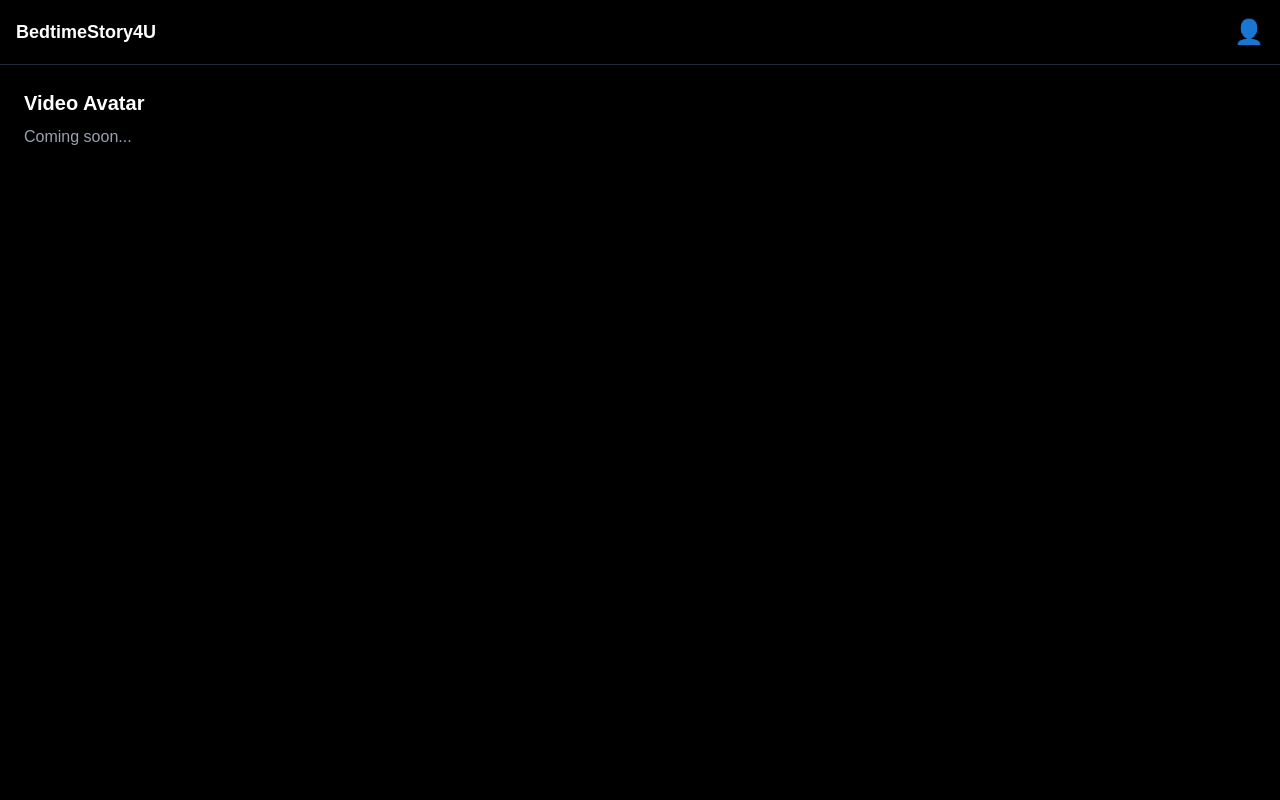
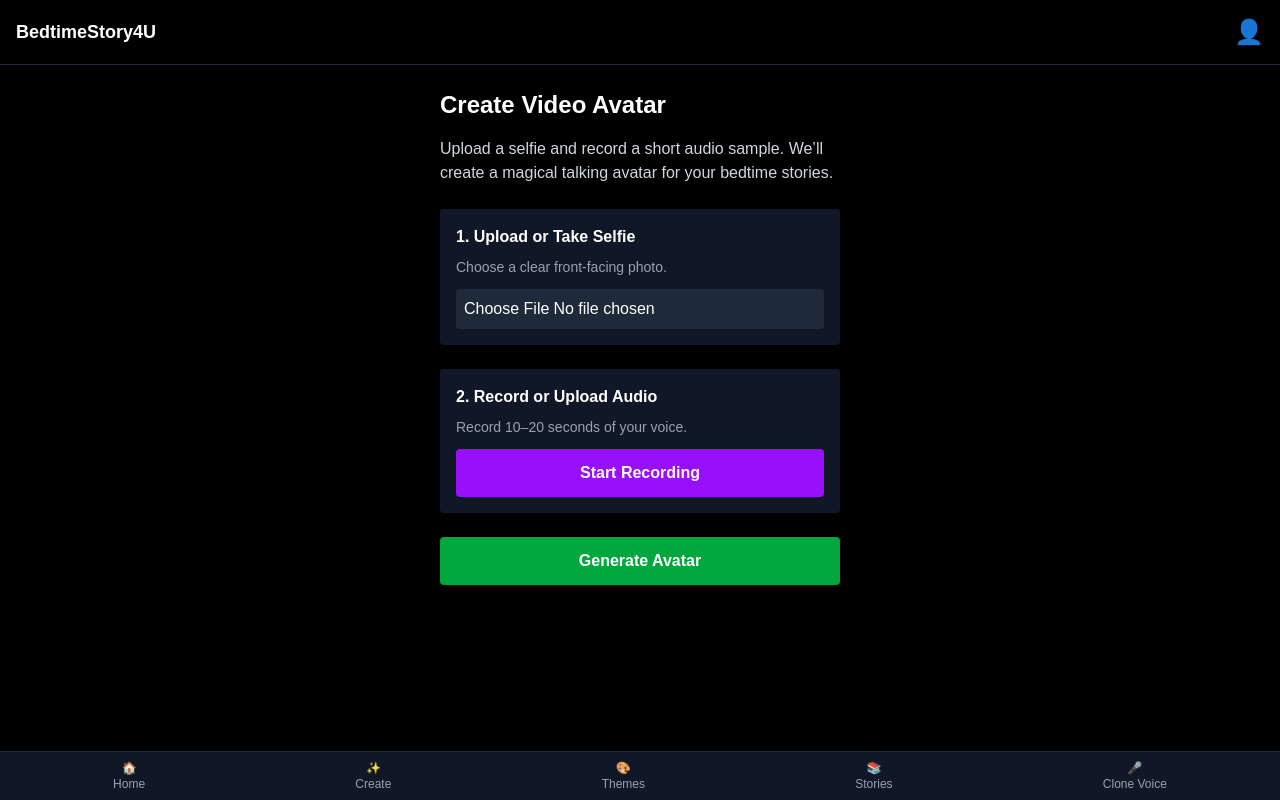
Before and after one commit to radhakantarout/bedtimestory4u-web, a Next.js app: page /video-avatar in a window 1280 px wide. Built offline with nearby package versions, Linux system fonts and the light colour scheme; sample sign-in values are in the browser's storage.

Commit message:
update the pages 9

```diff
--- /dev/null
+++ b/app/avatar-preview/page.tsx
@@ -0,0 +1,41 @@
+"use client";
+
+import { useSearchParams } from "next/navigation";
+
+export default function AvatarPreview() {
+  const params = useSearchParams();
+  const url = params.get("url");
+
+  return (
+    <div className="relative w-full h-screen overflow-hidden bg-black text-white">
+
+      {/* Background Video */}
+      <video
+        src={url || ""}
+        autoPlay
+        loop
+        muted
+        playsInline
+        className="absolute top-0 left-0 w-full h-full object-cover opacity-40"
+      />
+
+      {/* Dark overlay */}
+      <div className="absolute inset-0 bg-black/40"></div>
+
+      {/* Foreground content */}
+      <div className="relative z-10 flex flex-col items-center justify-center h-full p-6 text-center">
+        <h1 className="text-3xl font-bold mb-4">Your Avatar is Ready</h1>
+        <p className="text-gray-300 max-w-md">
+          This avatar will appear in the background while your bedtime stories play.
+        </p>
+
+        <button
+          onClick={() => window.history.back()}
+          className="mt-8 bg-purple-600 px-6 py-3 rounded-lg font-semibold"
+        >
+          Go Back
+        </button>
+      </div>
+    </div>
+  );
+}
--- a/app/profile/page.tsx
+++ b/app/profile/page.tsx
@@ -3,8 +3,6 @@
 import useAuth from "@/hooks/useAuth";
 import { logout } from "@/lib/auth";
 import { useRouter } from "next/navigation";
-import Image from "next/image";
-import Link from "next/link";
 import { useEffect, useState } from "react";
 import { apiGet } from "@/lib/api";
 import BottomNav from "@/components/BottomNav";
@@ -33,58 +31,63 @@ export default function ProfilePage() {
     <div className="min-h-screen bg-black text-white pb-20">
       <div className="p-6 max-w-md mx-auto">
 
-        {/* Avatar */}
-        <div className="flex flex-col items-center mt-6">
-          <div className="w-24 h-24 bg-gray-800 rounded-full flex items-center justify-center text-4xl">
+        {/* Avatar + Email */}
+        <div className="flex items-center gap-4 mb-8">
+          <div className="w-14 h-14 bg-gray-800 rounded-full flex items-center justify-center text-3xl">
             👤
           </div>
-          <h1 className="text-xl font-bold mt-3">{user?.email}</h1>
+          <div>
+            <p className="font-semibold">{user?.email}</p>
             <p className="text-gray-400 text-sm">Your bedtime storyteller</p>
+          </div>
         </div>
 
         {/* Quick Actions */}
-        <div className="mt-8 space-y-4">
-          <Link
-            href="/voices"
-            className="block bg-gray-900 p-4 rounded flex justify-between items-center"
+        <div className="space-y-2 mb-8">
+          <p className="text-gray-400 text-sm mb-1">Quick Actions</p>
+
+          <button
+            onClick={() => router.push("/voices")}
+            className="w-full bg-gray-900 p-3 rounded flex justify-between items-center"
           >
             <span>🎤 Clone Voice</span>
             <span>›</span>
-          </Link>
+          </button>
 
-          <Link
-            href="/themes"
-            className="block bg-gray-900 p-4 rounded flex justify-between items-center"
+          <button
+            onClick={() => router.push("/my-stories")}
+            className="w-full bg-gray-900 p-3 rounded flex justify-between items-center"
+          >
+            <span>📚 My Stories</span>
+            <span>›</span>
+          </button>
+
+          <button
+            onClick={() => router.push("/themes/library")}
+            className="w-full bg-gray-900 p-3 rounded flex justify-between items-center"
           >
             <span>🎨 Explore Themes</span>
             <span>›</span>
-          </Link>
+          </button>
 
-          <Link
-            href="/my-stories"
-            className="block bg-gray-900 p-4 rounded flex justify-between items-center"
-          >
-            <span>📚 My Stories</span>
-            <span>›</span>
-          </Link>
-
-          <div className="block bg-gray-900 p-4 rounded flex justify-between items-center opacity-50">
+          <div className="w-full bg-gray-900 p-3 rounded flex justify-between items-center opacity-50">
             <span>🎥 Video Avatar (coming soon)</span>
             <span>›</span>
           </div>
         </div>
 
         {/* Voices List */}
-        <h2 className="text-lg font-semibold mt-10 mb-3">Your Voices</h2>
-        <div className="space-y-3">
+        <div className="mb-8">
+          <p className="text-gray-400 text-sm mb-2">Your Voices</p>
+
           {voices.length === 0 && (
-            <p className="text-gray-400 text-sm">No voices created yet.</p>
+            <p className="text-gray-500 text-sm">No voices created yet.</p>
           )}
 
           {voices.map((v) => (
             <div
               key={v.voiceId}
-              className="bg-gray-900 p-4 rounded flex justify-between"
+              className="bg-gray-900 p-3 rounded flex justify-between items-center mb-2"
             >
               <span>{v.voiceName}</span>
               <span className="text-purple-400 text-sm">Ready</span>
@@ -92,13 +95,17 @@ export default function ProfilePage() {
           ))}
         </div>
 
-        {/* Logout */}
+        {/* Account */}
+        <div className="space-y-2">
+          <p className="text-gray-400 text-sm mb-1">Account</p>
+
           <button
             onClick={handleLogout}
-          className="w-full bg-red-600 p-3 rounded font-semibold mt-10"
+            className="w-full bg-gray-900 p-3 rounded text-left text-red-400"
           >
             Logout
           </button>
+        </div>
       </div>
 
       <BottomNav />
--- a/app/video-avatar/page.tsx
+++ b/app/video-avatar/page.tsx
@@ -1,19 +1,194 @@
 "use client";
 
+import useAuth from "@/hooks/useAuth";
+import { useState, useRef } from "react";
 import Navbar from "@/components/Navbar";
-import useAuth from "@/hooks/useAuth";
+import { useRouter } from "next/navigation";
+import BottomNav from "@/components/BottomNav";
 
 export default function VideoAvatarPage() {
-  const { loading } = useAuth();
-  if (loading) return <p className="p-6">Loading...</p>;
+  const [selfie, setSelfie] = useState<string>("");
+  const { user, loading } = useAuth();
+  const router = useRouter();
+  const [audioURL, setAudioURL] = useState<string>("");
+  const [audioBase64, setAudioBase64] = useState<string>("");
+  const [recording, setRecording] = useState(false);
+
+  const mediaRecorderRef = useRef<any>(null);
+  const chunksRef = useRef<any[]>([]);
+
+  // ---------------------------
+  // 1) Upload or Capture Selfie
+  // ---------------------------
+  const handleSelfieUpload = (e: any) => {
+    const file = e.target.files[0];
+    if (!file) return;
+
+    const reader = new FileReader();
+    reader.onloadend = () => {
+      setSelfie(reader.result as string);
+    };
+    reader.readAsDataURL(file);
+  };
+
+  // ---------------------------
+  // 2) Record Audio (mp4 → wav backend)
+  // ---------------------------
+  const startRecording = async () => {
+    const stream = await navigator.mediaDevices.getUserMedia({ audio: true });
+    const options = { mimeType: "audio/mp4" };
+    const mediaRecorder = new MediaRecorder(stream, options);
+
+    mediaRecorderRef.current = mediaRecorder;
+    chunksRef.current = [];
+
+    mediaRecorder.ondataavailable = (e: any) => {
+      if (e.data.size > 0) chunksRef.current.push(e.data);
+    };
+
+    mediaRecorder.onstop = async () => {
+      const blob = new Blob(chunksRef.current, { type: "audio/mp4" });
+      const url = URL.createObjectURL(blob);
+      setAudioURL(url);
+
+      const reader = new FileReader();
+      reader.onloadend = () => {
+        const base64 = (reader.result as string).split(",")[1];
+        setAudioBase64(base64);
+      };
+      reader.readAsDataURL(blob);
+    };
+
+    mediaRecorder.start();
+    setRecording(true);
+  };
+
+  const stopRecording = () => {
+    mediaRecorderRef.current.stop();
+    setRecording(false);
+  };
+
+  // ---------------------------
+  // 3) Generate Avatar (Backend)
+  // ---------------------------
+  console.log("User:", user);
+ const generateAvatar = async () => {
+  if (!user || !user.email) {
+    alert("User not loaded yet. Please wait.");
+    return;
+  }
+  console.log("User: inside==", user);
+  if (!selfie || !audioBase64) {
+    alert("Please upload selfie and audio first.");
+    return;
+  }
+
+  const res = await fetch(`${process.env.NEXT_PUBLIC_API_URL}/generate-avatar`, {
+    method: "POST",
+    headers: { "Content-Type": "application/json" },
+    body: JSON.stringify({
+      userId: user.email,
+      selfieBase64: selfie,
+      audioBase64,
+    }),
+  });
+
+  const data = await res.json();
+
+  if (data.videoUrl) {
+    router.push(`/avatar-preview?url=${encodeURIComponent(data.videoUrl)}`);
+  }
+};
+
 
   return (
-    <div className="min-h-screen bg-black text-white">
+    <div className="min-h-screen bg-black text-white pb-20">
       <Navbar />
-      <div className="p-6">
-        <h1 className="text-xl font-bold">Video Avatar</h1>
-        <p className="mt-2 text-gray-400">Coming soon...</p>
+
+      <div className="p-6 max-w-md mx-auto">
+
+        <h1 className="text-2xl font-bold mb-4">Create Video Avatar</h1>
+
+        <p className="text-gray-300 mb-6">
+          Upload a selfie and record a short audio sample. We’ll create a
+          magical talking avatar for your bedtime stories.
+        </p>
+
+        {/* Step 1: Selfie */}
+        <div className="bg-gray-900 p-4 rounded mb-6">
+          <p className="font-semibold mb-2">1. Upload or Take Selfie</p>
+
+          {selfie ? (
+            <img
+              src={selfie}
+              alt="Selfie"
+              className="w-full rounded mb-3"
+            />
+          ) : (
+            <p className="text-gray-400 text-sm mb-3">
+              Choose a clear front-facing photo.
+            </p>
+          )}
+
+          <input
+            type="file"
+            accept="image/*"
+            capture="user"
+            onChange={handleSelfieUpload}
+            className="w-full bg-gray-800 p-2 rounded"
+          />
+        </div>
+
+        {/* Step 2: Audio */}
+        <div className="bg-gray-900 p-4 rounded mb-6">
+          <p className="font-semibold mb-2">2. Record or Upload Audio</p>
+
+          {audioURL ? (
+            <audio controls src={audioURL} className="w-full mb-3" />
+          ) : (
+            <p className="text-gray-400 text-sm mb-3">
+              Record 10–20 seconds of your voice.
+            </p>
+          )}
+
+          {!recording && !audioURL && (
+            <button
+              onClick={startRecording}
+              className="w-full bg-purple-600 p-3 rounded font-semibold"
+            >
+              Start Recording
+            </button>
+          )}
+
+          {recording && (
+            <button
+              onClick={stopRecording}
+              className="w-full bg-red-600 p-3 rounded font-semibold"
+            >
+              Stop Recording
+            </button>
+          )}
+
+          {audioURL && (
+            <button
+              onClick={startRecording}
+              className="w-full bg-gray-700 p-3 rounded font-semibold mt-3"
+            >
+              Retake Audio
+            </button>
+          )}
+        </div>
+
+        {/* Step 3: Generate */}
+        <button
+          onClick={generateAvatar}
+          className="w-full bg-green-600 p-3 rounded font-semibold"
+        >
+          Generate Avatar
+        </button>
       </div>
+
+      <BottomNav />
     </div>
   );
 }
--- a/components/Navbar.tsx
+++ b/components/Navbar.tsx
@@ -65,7 +65,7 @@ export default function Navbar() {
           </Link>
 
           <Link
-            href="/themes"
+            href="/themes/library"
             className="block px-3 py-2 text-gray-200 hover:bg-gray-800 rounded"
           >
             🎨 Themes
```
Lines whose indentation alone changed are shown as unchanged.
